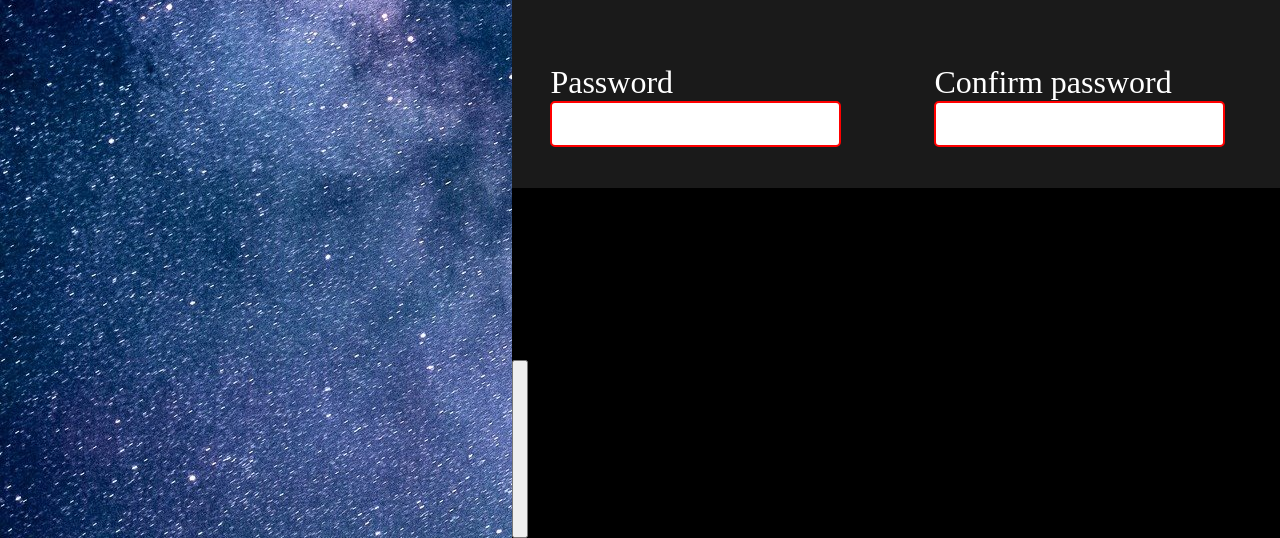
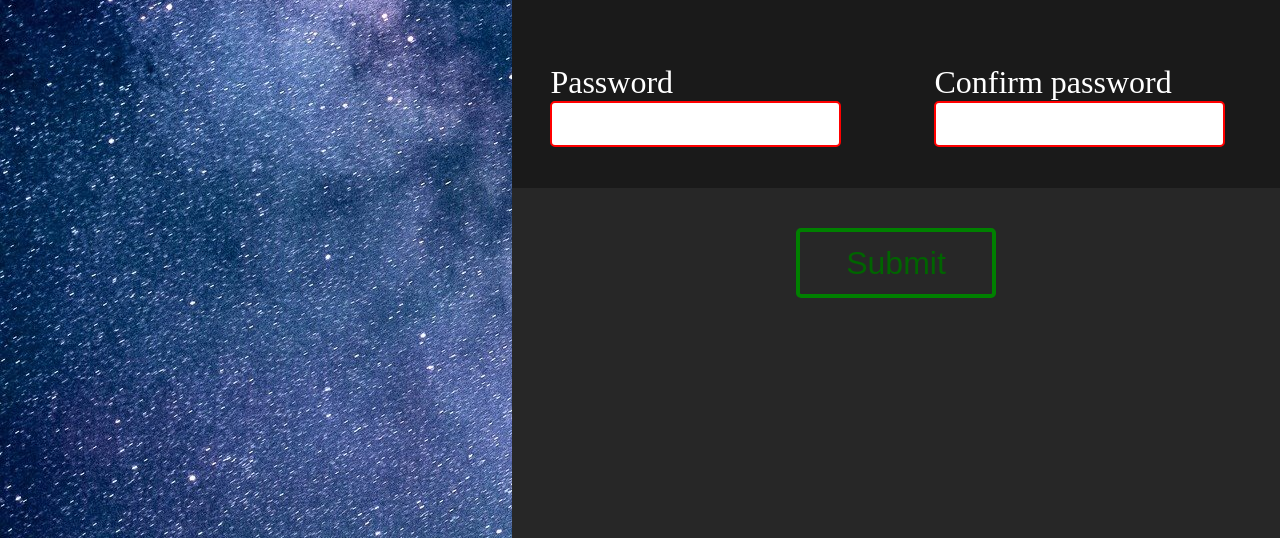
Before and after one commit to AustinHuang1203/Form, a plain HTML site: page index.html in a window 1280 px wide. Shown: the part 562-1100 px from the top of the page. Drawn offline with Linux system fonts and the light colour scheme.

Commit message:
added submit button

```diff
--- a/code.js
+++ b/code.js
@@ -6,6 +6,9 @@ pwd.addEventListener("keyup",check);
 const pwd1 = document.getElementById("password1");
 pwd1.addEventListener("mouseout",check);
 pwd1.addEventListener("keyup",check);
+const submit1 = document.getElementById("submit2");
+submit1.addEventListener("mouseover",style1);
+submit1.addEventListener("mouseout",style2);
 
 let stored = ""
 function store(){
@@ -20,3 +23,13 @@ function check(){
         pwd1.setCustomValidity("Passwords do not match!");
     }
 }
+
+function style1(){
+    submit1.style.backgroundColor="green";
+    submit1.style.color="white";
+}
+
+function style2(){
+    submit1.style.backgroundColor="transparent";
+    submit1.style.color="green";
+}
--- a/index.html
+++ b/index.html
@@ -43,7 +43,11 @@
                     <input type="password" id = "password1" name="password1" required>
                 </div>
             </div>
-            <button type="submit"></button>
+
+            <div class="submit1">
+                <button type="submit" class="submit2" id="submit2">Submit</button>
+            </div>
+
             </form>
 
         </div>
--- a/style.css
+++ b/style.css
@@ -54,6 +54,7 @@ body{
 
 .header2{
     display:flex;
+    font-family: "Comic Sans MS", cursive, sans-serif;
     text-align:center;
     justify-content:center;
     align-content:center;
@@ -105,6 +106,31 @@ body{
     display:flex;
     width:100%;
 }
+.submit1{
+    display:flex;
+    flex-wrap:wrap;
+    justify-content:center;
+    width:100%;
+    height:350px;
+    background-color:rgb(128, 128, 128, 0.3);
+}
+
+.submit2{
+    width:200px;
+    height:70px;
+    margin-top:40px;
+    border: 4px solid green;
+    background-color:transparent;
+    color:darkgreen;
+    margin-bottom: 15px;
+    padding: 5px;
+    border-radius: 5px;
+    font-size:2rem;
+}
+
+.submit2:focus{
+    background-color:blue;
+}
 
 input {
     border: 2px solid #000;
```
